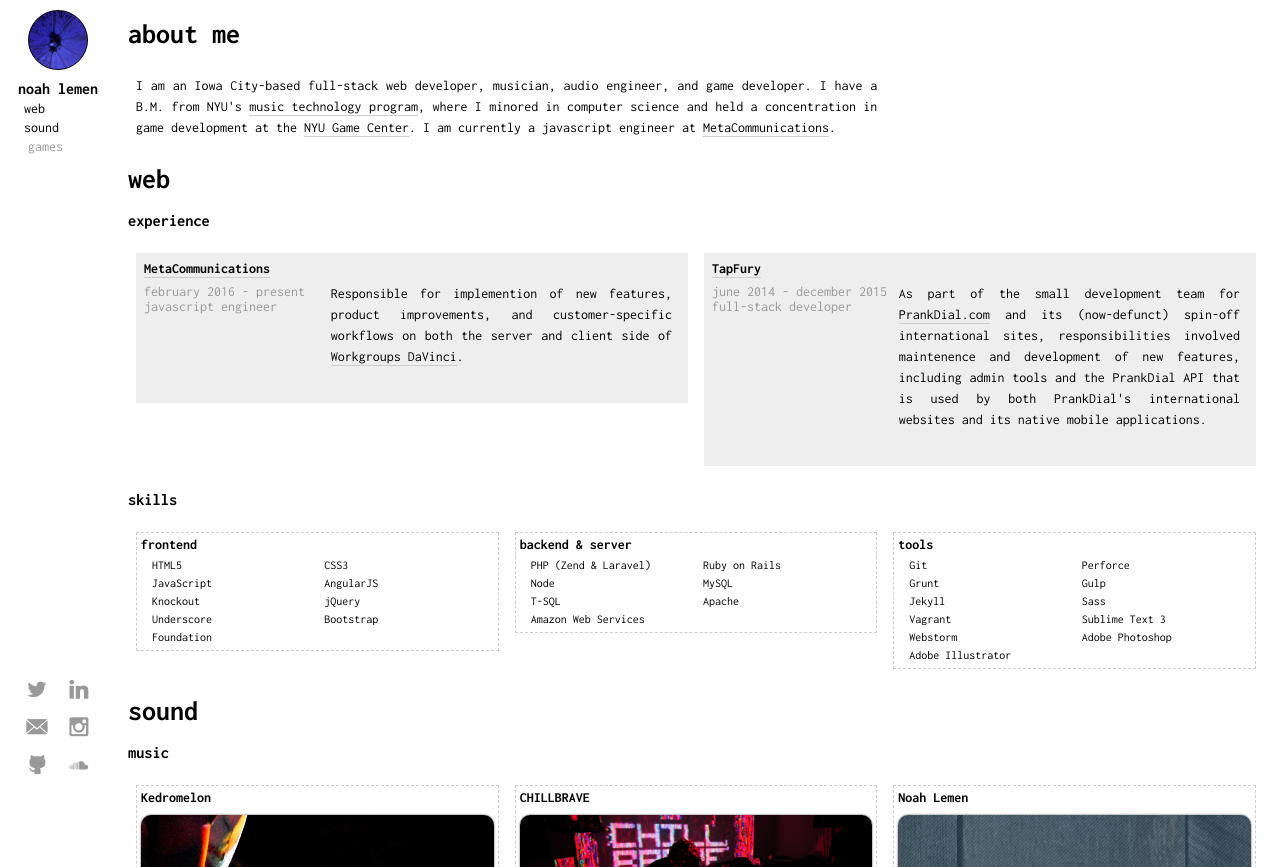
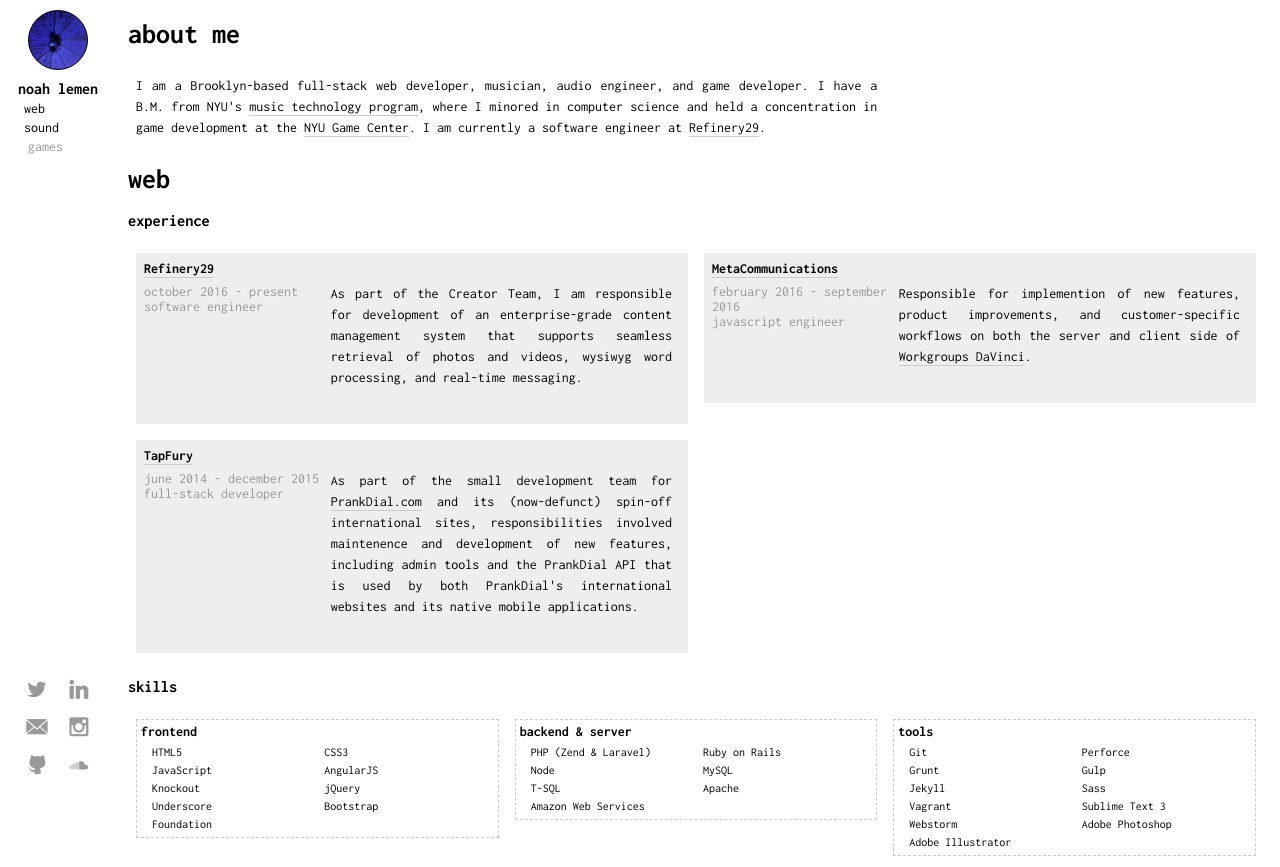
Before and after one commit to noahlemen/kedromelon.github.io, a website: page src/index.html in a window 1280 px wide. Shown: the top 867 px of the page. Drawn offline with nearby package versions, Linux system fonts and the light colour scheme; some packages are replaced by stand-ins of ours; a script that the page names is missing.

Commit message:
copy update

```diff
--- a/src/index.html
+++ b/src/index.html
@@ -43,7 +43,7 @@
 	<h1>about me</h1>
 	<div class="pure-g">
 		<div class="pure-u-1-1 pure-u-lg-2-3 unit">
-			<p>I am an Iowa City-based full-stack web developer, musician, audio engineer, and game developer. I have a B.M. from NYU's <a href="http://steinhardt.nyu.edu/music/technology" target="_blank">music technology program</a>, where I minored in computer science and held a concentration in game development at the <a href="http://gamecenter.nyu.edu/" target="_blank">NYU Game Center</a>. I am currently a javascript engineer at <a href="http://metacommunications.com" target="_blank">MetaCommunications</a>.
+			<p>I am a Brooklyn-based full-stack web developer, musician, audio engineer, and game developer. I have a B.M. from NYU's <a href="http://steinhardt.nyu.edu/music/technology" target="_blank">music technology program</a>, where I minored in computer science and held a concentration in game development at the <a href="http://gamecenter.nyu.edu/" target="_blank">NYU Game Center</a>. I am currently a software engineer at <a href="http://refinery29.com" target="_blank">Refinery29</a>.
 		</div>
 	</div>
 	</div>
@@ -55,8 +55,22 @@
 			<div class="xp-el">
 				<div class="pure-g">
 					<div class="pure-u-1-1 pure-u-sm-1-3">
+						<div class="employer"><a href="http://refinery29.com" target="_blank"><b>Refinery29</b></a></div>
+						<div class="dates">october 2016 - present</div>
+						<div class="role">software engineer</div>
+					</div>
+					<div class="pure-u-1-1 pure-u-sm-2-3 desc">
+						<p>As part of the Creator Team, I am responsible for development of an enterprise-grade content management system that supports seamless retrieval of photos and videos, wysiwyg word processing, and real-time messaging.</p>
+					</div>
+				</div>
+			</div>
+		</div>
+		<div class="pure-u-1-1 pure-u-xl-1-2 unit" style="max-width: none;">
+			<div class="xp-el">
+				<div class="pure-g">
+					<div class="pure-u-1-1 pure-u-sm-1-3">
 						<div class="employer"><a href="http://metacommunications.com" target="_blank"><b>MetaCommunications</b></a></div>
-						<div class="dates">february 2016 - present</div>
+						<div class="dates">february 2016 - september 2016</div>
 						<div class="role">javascript engineer</div>
 					</div>
 					<div class="pure-u-1-1 pure-u-sm-2-3 desc">
```
